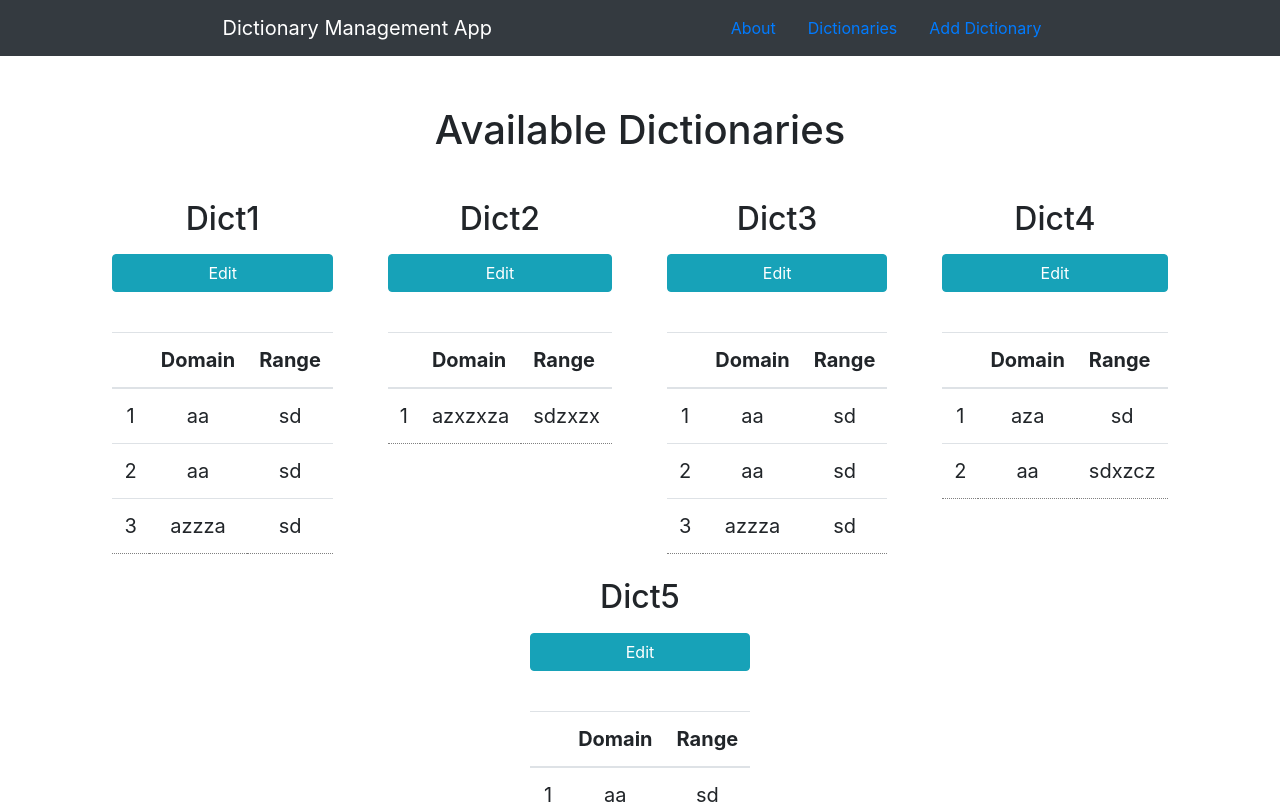
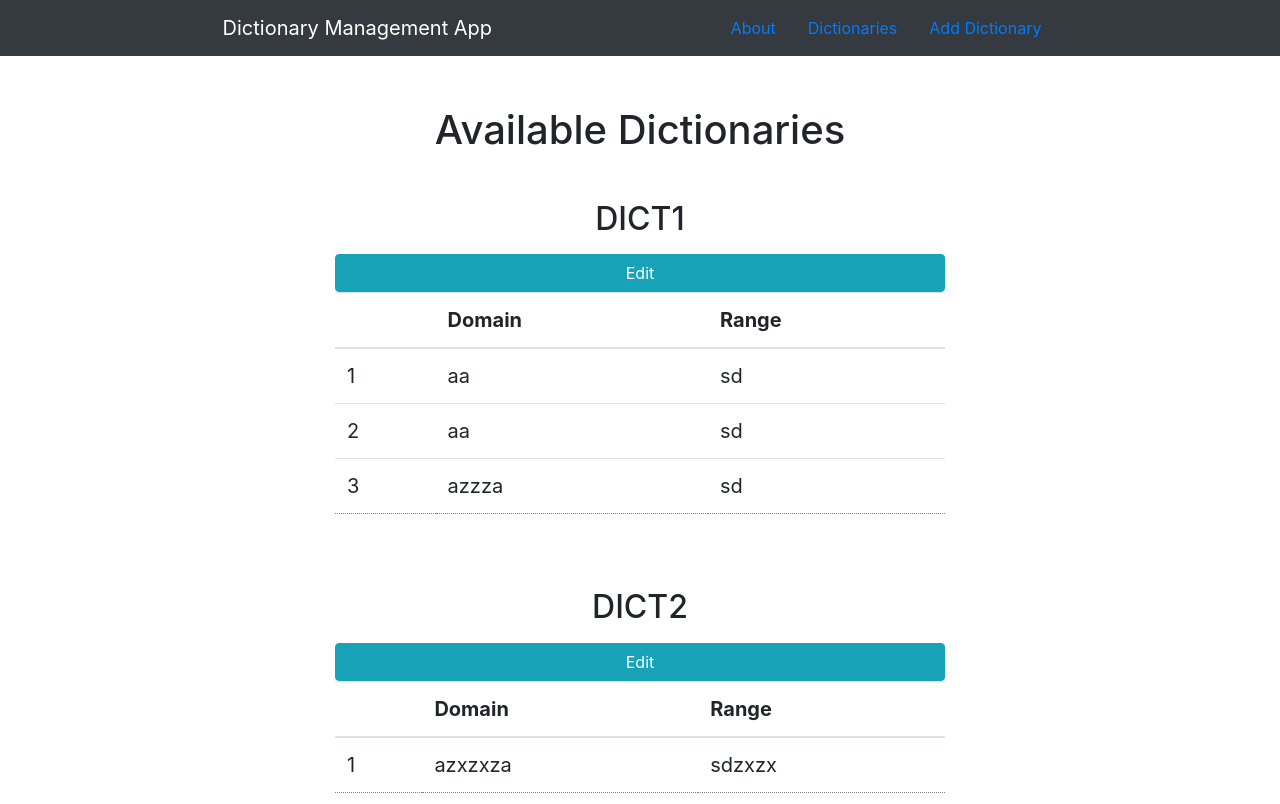
Before and after one commit to Doszka813/dictionary-management-app-reactJS, a React app: page / in a window 1280 px wide. Shown: the top 804 px of the page. Built offline with nearby package versions, Linux system fonts and the light colour scheme.

Commit message:
rouets EXACT fix

```diff
--- a/src/app/App.js
+++ b/src/app/App.js
@@ -105,7 +105,9 @@ class App extends Component {
   // }
   render() {
     return (
-      <DictionariesList dictionaries={this.state.dictionaries} />
+      <div className="wrapper">
+        <DictionariesList dictionaries={this.state.dictionaries} />
+      </div>
     );
   }
 }
--- a/src/app/components/Dictionary.js
+++ b/src/app/components/Dictionary.js
@@ -2,6 +2,7 @@ import React from 'react';
 import { Link } from "react-router-dom";
 import { Button, NavItem, NavLink, Table,  } from 'reactstrap';
 import Pair from './Pair';
+import '../../css/style.css';
 
 const Dictionary = (props) => {
   const { dictionary } = props;
--- a/src/css/style.css
+++ b/src/css/style.css
@@ -4,11 +4,21 @@
   margin: 0 auto;
 }
 
+.wrapper {
+  width: 50%;
+}
 .container {
   padding: 20px;
+  width: 40%
 }
 
 .dictionary {
+  width: 100%;
+  margin-bottom: 50px;
+}
+
+.dictionary h2 {
+  text-transform: uppercase;
 }
 
 .dictionary button {
@@ -23,7 +33,7 @@ h1 {
 table {
   font-size: 20px;
   text-align: left;
-  margin: 40px auto;
+  margin: 0px auto;
   border-collapse: collapse;
 }
 
@@ -35,11 +45,14 @@ tr {
 
 th {
   border-bottom: 1px solid black;
+  text-align: center;
 }
 th,
 td {
   padding:  0 40px 0 0;
   padding-top: 15px;
+  text-align: left;
+
 }
 
 a {
--- a/src/index.js
+++ b/src/index.js
@@ -13,8 +13,8 @@ ReactDOM.render(
   <BrowserRouter>
     <div className="app">
       <Navigation />
-      <Route exact path="/about" component={About}></Route>
-      <Route path="/" component={App}></Route>
+      <Route path="/about" component={About}></Route>
+      <Route exact path="/" component={App}></Route>
       <Route path="/addDictionary" component={DictionaryCreator}></Route>
     </div>
   </BrowserRouter>,
```
